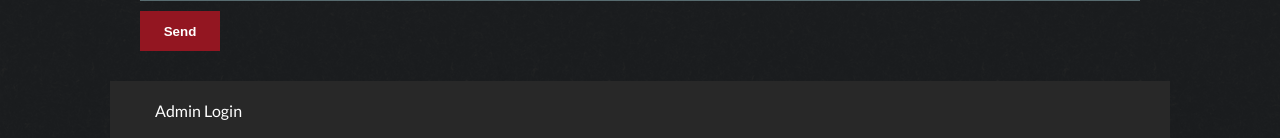
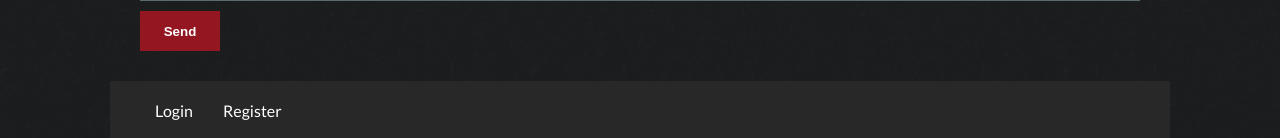
Before and after one commit to Kyle772/Portfolio-site, a Python web app: template templates/contact.html in a window 1280 px wide. Shown: the part 783-921 px from the top of the page. Run offline with Jinja, Linux system fonts and the light colour scheme; the template is opened without the code that fills it, so the values that code supplies are empty; some libraries are stand-ins or nearby versions.

Commit message:
main.py: 	fixed a login check html: 	hid the admin login and adjusted the login path logic
Signed-off-by: Kyle Diggs <KyleJdiggs772@gmail.com>

```diff
--- a/templates/base.html
+++ b/templates/base.html
@@ -83,10 +83,13 @@
     </div>
     <footer class="footer constrain">
         {% if name.lower() in admins %}
-            <a href="/logout">Admin Logout</a>
+            <a href="/logout">Logout</a>
             <a class="{{ 'active' if 'dashboard' in navTab }}" href="/dashboard">Dashboard</a>
+        {% elif user %}
+            <a href="/logout">Logout</a>
         {% else %}
-            <a class="{{ 'active' if 'login' in navTab }}" href="/login">Admin Login</a>
+            <a class="{{ 'active' if 'login' in navTab }}" href="/login">Login</a>
+            <a class="{{ 'active' if 'register' in navTab }}" href="/register">Register</a>
         {% endif %}
     </footer>
 </body>
```
Also changed, not shown: main.py (+5 -4 lines), 1 other file.
